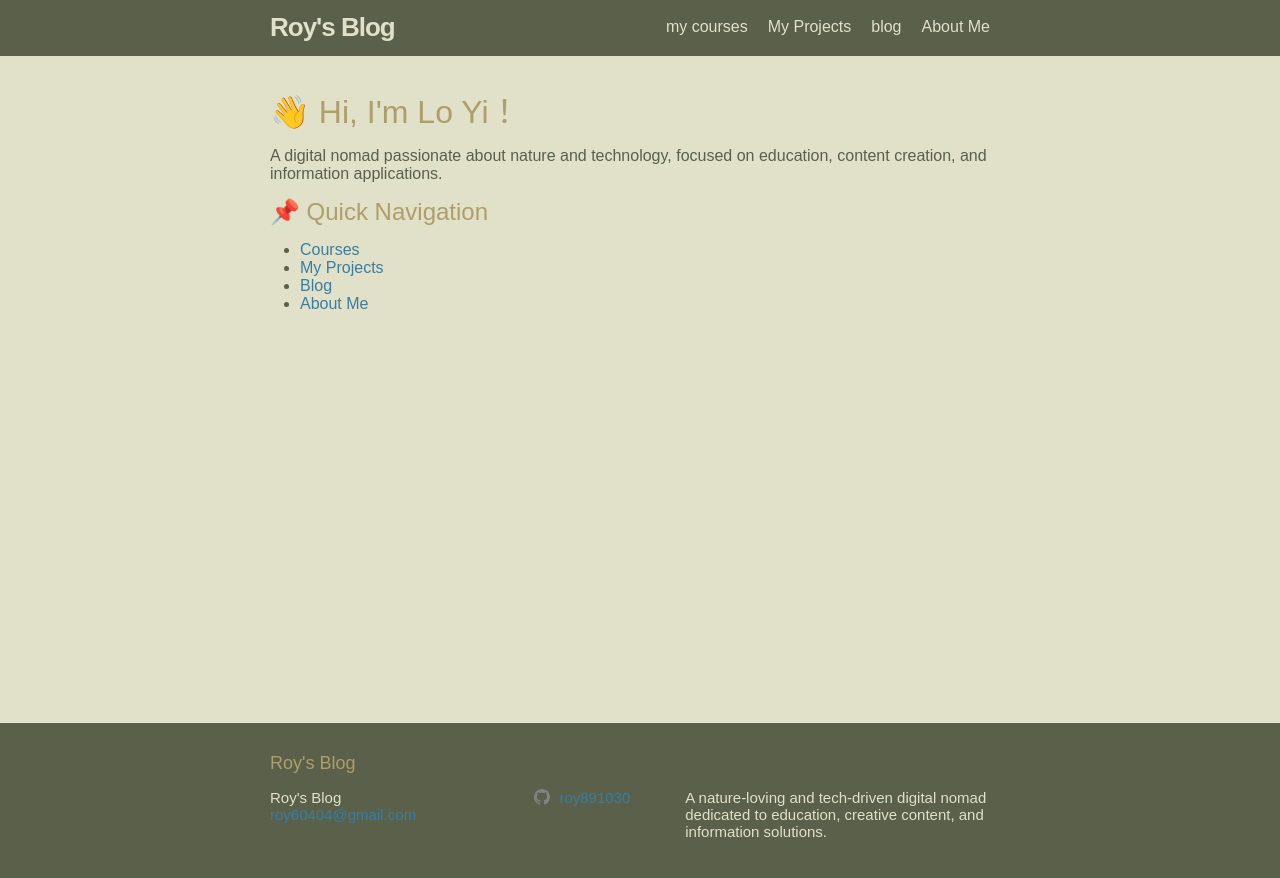
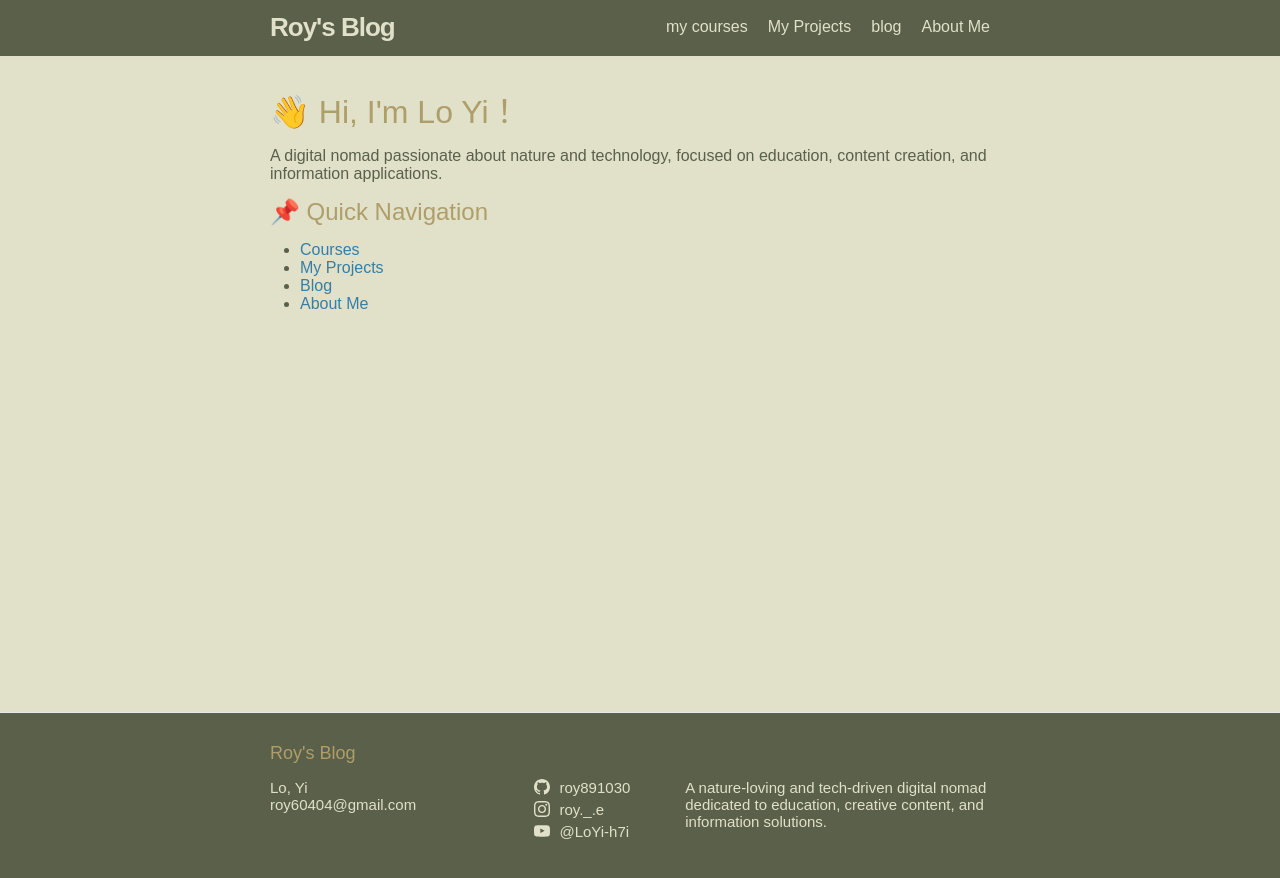
Before and after one commit to roy891030/roy891030.github.io, a Jekyll site: the page built from index.md, in a window 1280 px wide. Shown: the top 878 px of the page. Built offline with Jekyll 4.4.1, drawn with Linux system fonts in a browser that asks for light colours; some web fonts are replaced.

Commit message:
改footer配色、增加ig,yt帳號在footer

```diff
--- a/_config.yml
+++ b/_config.yml
@@ -19,9 +19,12 @@
 # in the templates via {{ site.myvariable }}.
 
 title: Roy's Blog
+author: Lo, Yi
 email: roy60404@gmail.com
 description: A nature-loving and tech-driven digital nomad dedicated to education, creative content, and information solutions.
 github_username: roy891030
+instagram_username: roy._.e
+youtube_username: '@LoYi-h7i'
 
 baseurl: ""
 url: "https://roy891030.github.io"
--- a/assets/css/main.css
+++ b/assets/css/main.css
@@ -732,3 +732,24 @@
 button:hover, .btn:hover {
   background-color: #86B0B9;
 }
+
+.footer-col-2 a {
+  color: #E1E0C9; /* 改成你想要的亮色，比如亮金色 */
+}
+
+.footer-col-2 a:hover {
+  color: #fff3b0; /* 滑鼠移過去變柔和黃色 */
+}
+
+.footer-col-2 svg {
+  fill: #E1E0C9; /* 改變社群 icon 的顏色（如果是 inline SVG） */
+}
+
+a.u-email {
+  color: #E1E0C9; /* 改成你想要的亮色，例如亮藍色 */
+  text-decoration: none;
+}
+
+a.u-email:hover {
+  color: #fff3b0; /* 滑過時的顏色，也可以調整 */
+}
```
